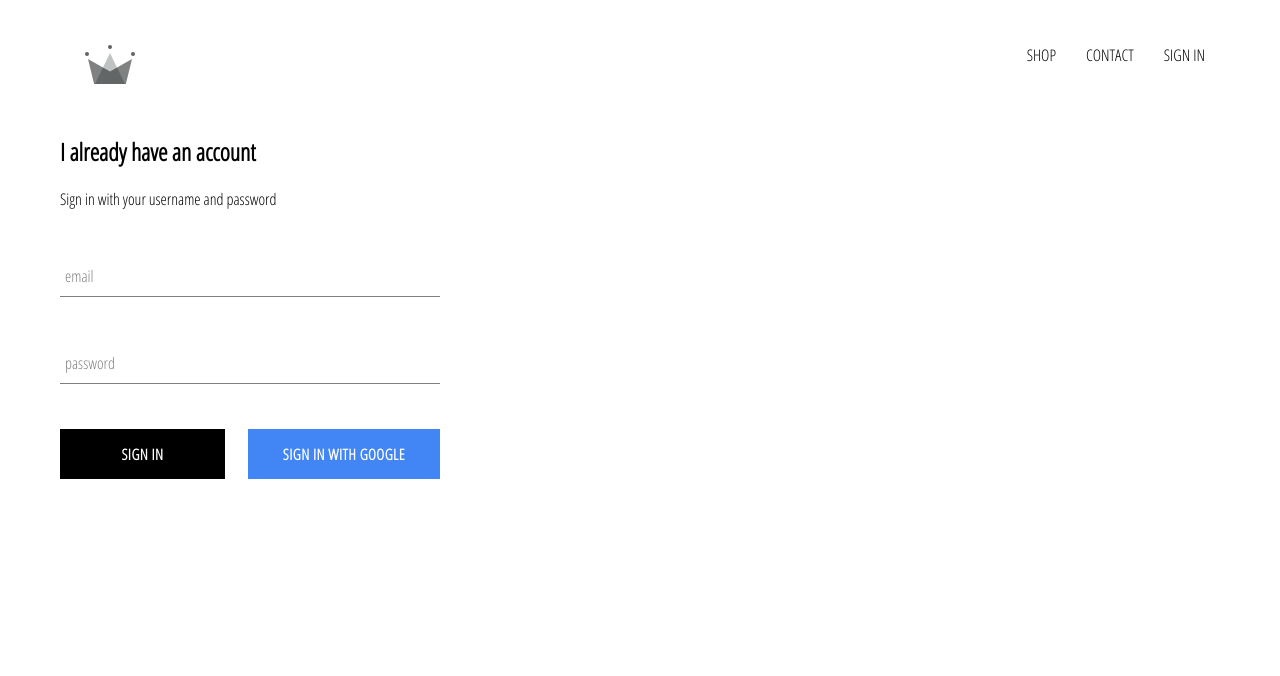
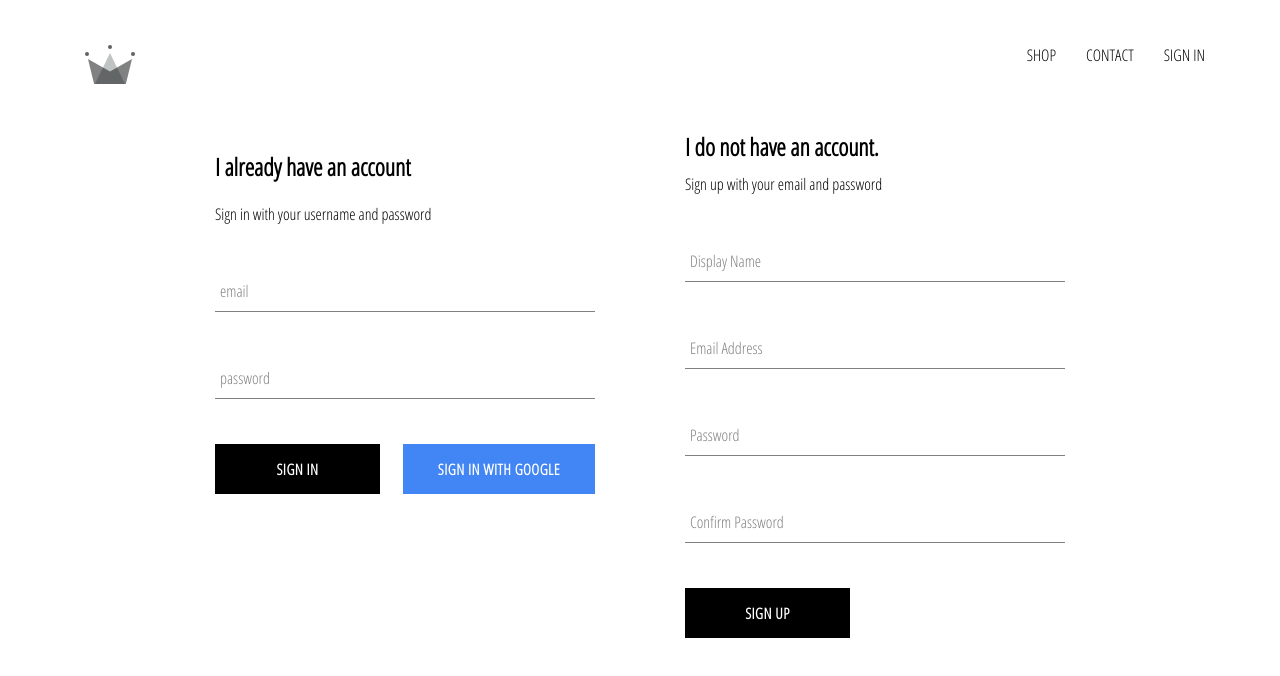
Before and after one commit to drb0rn4gr8ness/crwn-clothing, a React (Create React App) app: page /signin in a window 1280 px wide. Shown: the top 676 px of the page. Built offline with nearby package versions, Linux system fonts and the light colour scheme; no server answers.

Commit message:
implemented firebase utils and added the ability to authenticate and store users in our database.

```diff
--- a/src/App.js
+++ b/src/App.js
@@ -6,7 +6,7 @@
 import SignInAndSignUpPage from './pages/sign-in-and-sign-up/sign-in-and-sign-up.component';
 import Header from './components/header/header.component';
 
-import { auth } from './firebase/firebase.utils';
+import { auth, createUserProfileDocument } from './firebase/firebase.utils';
 
 class App extends React.Component {
   constructor(props){
@@ -19,9 +19,22 @@
   unsubscribeFromAuth = null;
 
   componentDidMount(){
-    this.unsubscribeFromAuth = auth.onAuthStateChanged( user => {
-      this.setState({currentUser: user});
-      console.log(user);
+    this.unsubscribeFromAuth = auth.onAuthStateChanged( async userAuth => {
+      if(userAuth) {
+        const userRef = await createUserProfileDocument(userAuth);
+        userRef.onSnapshot(snapShot => {
+          this.setState({
+            currentUser: {
+              id: snapShot.id,
+              ...snapShot.data()
+            }
+          });
+          console.log(this.state);
+        });
+
+      } else {
+        this.setState({currentUser: userAuth });
+      }
     })
   }
 
--- /dev/null
+++ b/src/components/sign-up/sign-up.component.jsx
@@ -0,0 +1,95 @@
+import React from 'react';
+import FormInput from '../form-input/form-input.component';
+import CustomButton from '../custom-button/custom-button.component';
+import { auth, createUserProfileDocument } from '../../firebase/firebase.utils';
+import './sign-up.styles.scss';
+
+class SignUp extends React.Component {
+    constructor(props) {
+        super(props);
+        this.state = {
+            displayName: '',
+            email: '',
+            password: '',
+            confirmPassword: ''
+        }
+    }
+
+    handleSubmit = async event => {
+        event.preventDefault();
+        const { displayName, email, password, confirmPassword } = this.state;
+        if(password !== confirmPassword){
+            alert("Passwords don't Match...");
+            return;
+        }
+
+        try {
+            const { user } = await auth.createUserWithEmailAndPassword(email, password);
+            await createUserProfileDocument(user, {displayName});
+
+            this.setState({
+                displayName: '',
+                email: '',
+                password: '',
+                confirmPassword: ''
+            });
+
+
+        } catch(err){
+            console.error(err);
+        }
+
+    }
+
+    handleChange = event => {
+        const { name, value } = event.target;
+        this.setState({ [name]: value });
+    }
+
+    render() {
+        const { displayName, email, password, confirmPassword } = this.state;
+        return (
+            <div className='sign-up'>
+                <h2 className='title'> I do not have an account.</h2>
+                <span>Sign up with your email and password</span>
+                <form className='sign-up-form' onSubmit={this.handleSubmit}>
+                    <FormInput
+                    type='text'
+                    name='displayName'
+                    value={displayName}
+                    onChange={this.handleChange}
+                    label='Display Name'
+                    required
+                    />
+                    <FormInput
+                    type='email'
+                    name='email'
+                    value={email}
+                    onChange={this.handleChange}
+                    label='Email Address'
+                    required
+                    />
+                    <FormInput
+                    type='password'
+                    name='password'
+                    value={password}
+                    onChange={this.handleChange}
+                    label='Password'
+                    required
+                    />
+                    <FormInput
+                    type='password'
+                    name='confirmPassword'
+                    value={confirmPassword}
+                    onChange={this.handleChange}
+                    label='Confirm Password'
+                    required
+                    />
+                    <CustomButton type='submit'>SIGN UP</CustomButton>
+                </form>
+            </div>
+        )
+    }
+}
+
+export default SignUp;
--- /dev/null
+++ b/src/components/sign-up/sign-up.styles.scss
@@ -0,0 +1,9 @@
+.sign-up {
+    display: flex;
+    flex-direction: column;
+    width: 380px;
+
+    .title {
+      margin: 10px 0;
+    }
+  }
--- a/src/firebase/firebase.utils.js
+++ b/src/firebase/firebase.utils.js
@@ -13,6 +13,31 @@
     measurementId: "G-SWVF3E89VY"
   }
 
+  export const createUserProfileDocument = async (userAuth, additionalData) => {
+    if(!userAuth) return;
+
+    const userRef = firestore.doc(`users/${userAuth.uid}`);
+    const snapShot = await userRef.get();
+
+    if(!snapShot.exists) {
+      const { displayName, email } = userAuth;
+      const createdAt = new Date();
+
+      try {
+        await userRef.set({
+          displayName,
+          email,
+          createdAt,
+          ...additionalData
+        })
+      } catch (error) {
+        console.log('error creating user', error.message)
+      }
+    }
+
+    return userRef;
+  };
+
   firebase.initializeApp(config);
 
   export const auth = firebase.auth();
--- a/src/pages/sign-in-and-sign-up/sign-in-and-sign-up.component.jsx
+++ b/src/pages/sign-in-and-sign-up/sign-in-and-sign-up.component.jsx
@@ -1,11 +1,13 @@
 import React from 'react';
 import './sign-in-and-sign-up.styles.scss';
-import SignIn from '../../components/sign-in/sign-in.component'
+import SignIn from '../../components/sign-in/sign-in.component';
+import SignUp from '../../components/sign-up/sign-up.component';
 
 
 const signInAndSignUpPage = (props) => (
     <div className="sign-in-and-sign-up">
         <SignIn />
+        <SignUp />
     </div>
 )
 
--- a/src/pages/sign-in-and-sign-up/sign-in-and-sign-up.styles.scss
+++ b/src/pages/sign-in-and-sign-up/sign-in-and-sign-up.styles.scss
@@ -0,0 +1,6 @@
+.sign-in-and-sign-up {
+    width: 850px;
+    display: flex;
+    justify-content: space-between;
+    margin: 30px auto;
+}
```
